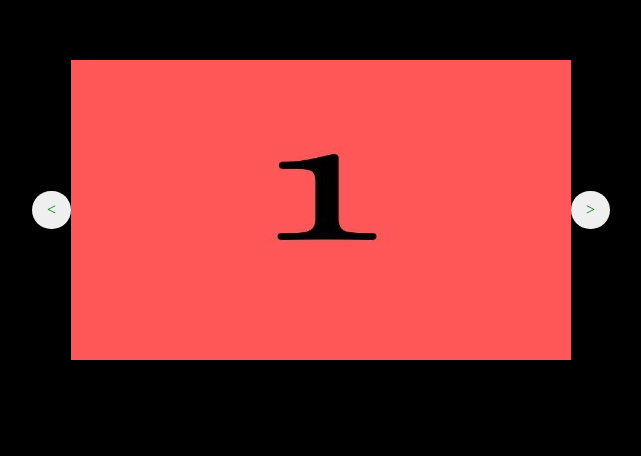
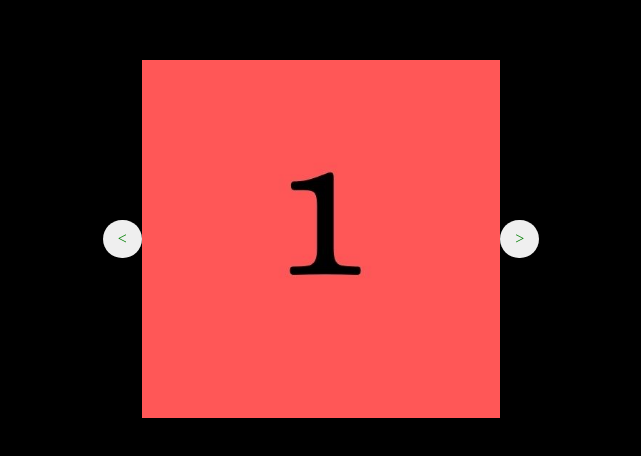
Before and after one commit to tomi-iwamoto/slider-js4, a website built with Parcel: page index.html in a window 1280 px wide. Shown: the part 140-596 px from the top of the page, without its empty margins (319-960 px from the left). Built offline with nearby package versions, Linux system fonts and the light colour scheme.

Commit message:
Changed image size in css to percentage

```diff
--- a/css/main.css
+++ b/css/main.css
@@ -104,8 +104,7 @@ body {
 }
 
 img {
-  width: 500px;
-  height:300px
+  width: 40%;
 }
 
 button {
```
